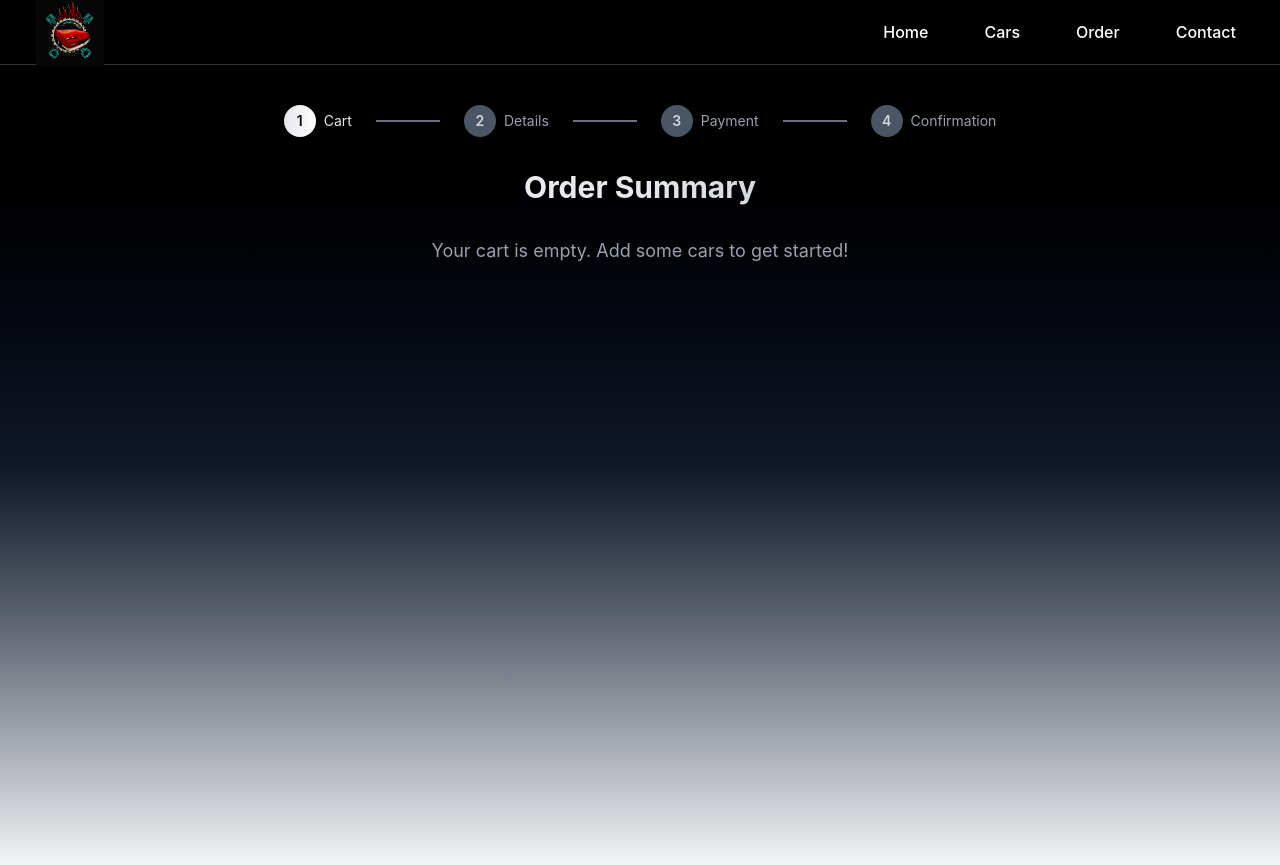
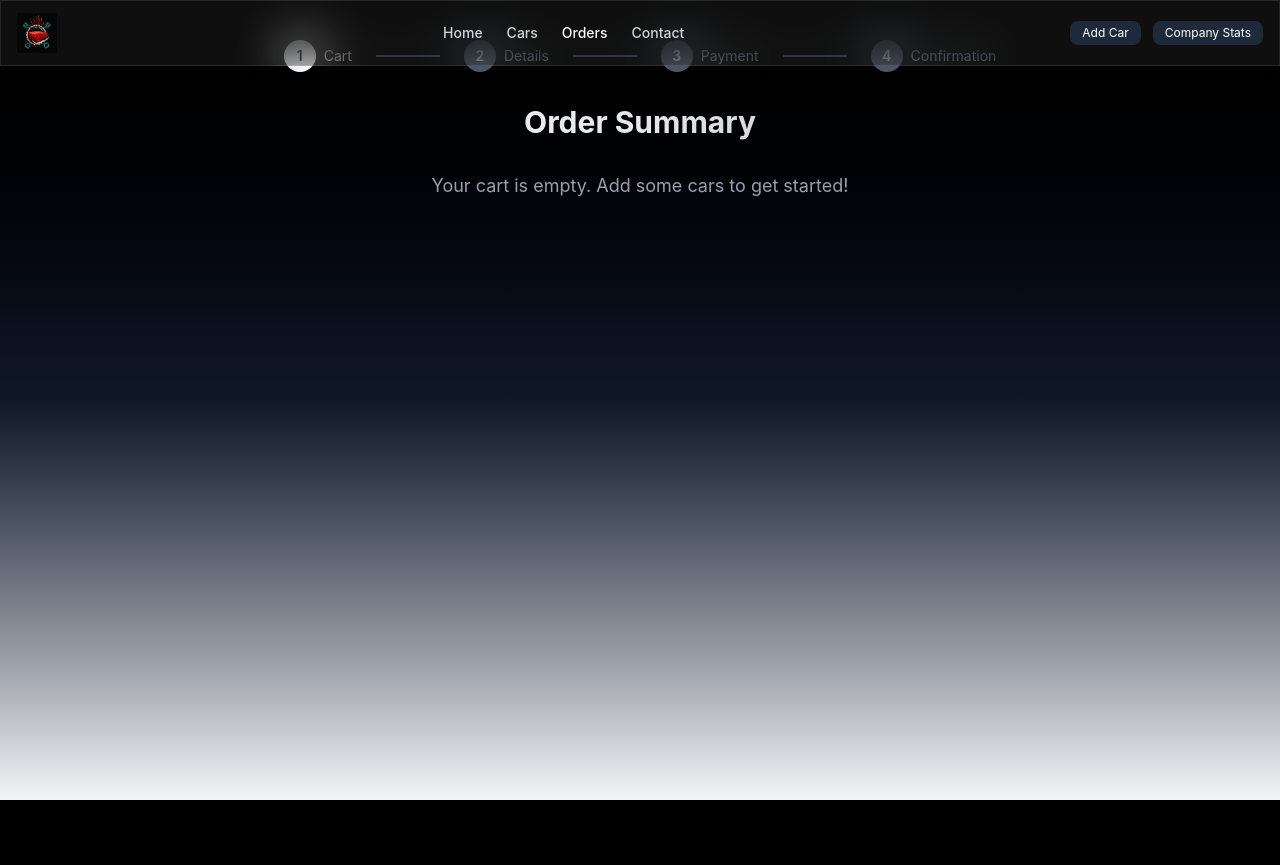
Before and after one commit to johnpaulquisto10/Web_Act1, a React (Vite) app in the folder quisto-frontend/: page /order in a window 1280 px wide. After the commit the page ends 800 px from the top, so only its background shows below. Built offline with nearby package versions, Linux system fonts and the light colour scheme.

Commit message:
Update Navbar,LandingPage and modal/sidebar

```diff
--- a/quisto-frontend/src/components/ui/navbar.jsx
+++ b/quisto-frontend/src/components/ui/navbar.jsx
@@ -1,90 +1,113 @@
-import React from 'react';
-import { Link, useLocation } from 'react-router-dom';
-import logo from '../../image/logo.png';
-import homeIcon from '../../image/home.png'; // Replace with your home icon
-import carsIcon from '../../image/cars.png'; // Replace with your cars icon
-import ordersIcon from '../../image/orders.png'; // Replace with your orders icon
-import contactsIcon from '../../image/contacts.png'; // Replace with your contacts icon
+import React, { useState } from "react";
+import { Link, useLocation } from "react-router-dom";
+import logo from "../../image/logo.png";
+import homeIcon from "../../image/home.png";
+import carsIcon from "../../image/cars.png";
+import ordersIcon from "../../image/orders.png";
+import contactsIcon from "../../image/contacts.png";
+import Modal from "./Modal";
+import Sidebar from "./Sidebar";
 
 export default function Navbar() {
   const location = useLocation();
+  const [isModalOpen, setIsModalOpen] = useState(false);
+  const [isSidebarOpen, setIsSidebarOpen] = useState(false);
 
   return (
-    <nav className="bg-black/10 dark:bg-black/75 bg-glass-gradient border-b border-white/20 sticky top-0 z-50">
-      <div className="max-w-7xl mx-auto px-4 sm:px-6 lg:px-8">
-        <div className="flex justify-between items-center h-12 sm:h-16">
-          <Link to="/" className="flex items-center p-1">
-            <img
-              src={logo}
-              alt="FCars Logo"
-              className="h-20 sm:h-17 w-auto object-contain"
-              loading="lazy"
-            />
+    <>
+      <nav
+        className={`
+          fixed
+          w-full
+          ${window.innerWidth >= 768 ? "top-0" : "bottom-0"}
+          bg-[#1A2E44]  /* ✅ solid background to remove glass effect */
+          border-t md:border-t-0 md:border-b border-gray-700
+          text-white
+          z-40  /* ✅ lower z-index to allow page behind to show */
+        `}
+      >
+        <div className="flex justify-between items-center max-w-7xl mx-auto px-4 h-14 md:h-16">
+          {/* Logo */}
+          <Link to="/" className="flex items-center">
+            <img src={logo} alt="FCars Logo" className="h-10 w-auto" />
           </Link>
-          {/* Mobile Icon Navigation */}
-          <div className="md:hidden flex justify-center items-center space-x-3">
-            <Link to="/" className={`p-1 rounded-apple transition-all duration-200 ${location.pathname === '/' ? 'bg-apple-gray-100' : ''}`}>
+
+          {/* Desktop Links */}
+          <div className="hidden md:flex space-x-6 text-sm font-medium">
+            {["/", "/cars", "/order", "/contacts"].map((path, i) => (
+              <Link
+                key={path}
+                to={path}
+                className={`hover:text-white transition ${
+                  location.pathname === path ? "text-white" : "text-gray-300"
+                }`}
+              >
+                {["Home", "Cars", "Orders", "Contact"][i]}
+              </Link>
+            ))}
+          </div>
+
+          {/* Buttons */}
+          <div className="flex gap-3">
+            <button
+              onClick={() => setIsModalOpen(true)}
+              className="px-3 py-1 bg-gray-800 rounded-lg text-white text-xs hover:bg-gray-700 transition"
+            >
+              Add Car
+            </button>
+            <button
+              onClick={() => setIsSidebarOpen(true)}
+              className="px-3 py-1 bg-gray-800 rounded-lg text-white text-xs hover:bg-gray-700 transition"
+            >
+              Company Stats
+            </button>
+          </div>
+
+          {/* Mobile Icons */}
+          <div className="flex md:hidden items-center space-x-4">
+            <Link to="/">
               <img
                 src={homeIcon}
-                alt="Home Icon"
-                className="h-5 w-5 object-contain"
-                loading="lazy"
+                alt="Home"
+                className={`h-5 w-5 ${
+                  location.pathname === "/" ? "opacity-100" : "opacity-60"
+                }`}
               />
             </Link>
-            <Link to="/cars" className={`p-1 rounded-apple transition-all duration-200 ${location.pathname === '/cars' ? 'bg-apple-gray-100' : ''}`}>
+            <Link to="/cars">
               <img
                 src={carsIcon}
-                alt="Cars Icon"
-                className="h-5 w-5 object-contain"
-                loading="lazy"
+                alt="Cars"
+                className={`h-5 w-5 ${
+                  location.pathname === "/cars" ? "opacity-100" : "opacity-60"
+                }`}
               />
             </Link>
-            <Link to="/order" className={`p-1 rounded-apple transition-all duration-200 ${location.pathname === '/order' ? 'bg-apple-gray-100' : ''}`}>
+            <Link to="/order">
               <img
                 src={ordersIcon}
-                alt="Orders Icon"
-                className="h-5 w-5 object-contain"
-                loading="lazy"
+                alt="Orders"
+                className={`h-5 w-5 ${
+                  location.pathname === "/order" ? "opacity-100" : "opacity-60"
+                }`}
               />
             </Link>
-            <Link to="/contacts" className={`p-1 rounded-apple transition-all duration-200 ${location.pathname === '/contacts' ? 'bg-apple-gray-100' : ''}`}>
+            <Link to="/contacts">
               <img
                 src={contactsIcon}
-                alt="Contacts Icon"
-                className="h-5 w-5 object-contain"
-                loading="lazy"
+                alt="Contacts"
+                className={`h-5 w-5 ${
+                  location.pathname === "/contacts" ? "opacity-100" : "opacity-60"
+                }`}
               />
             </Link>
           </div>
-          {/* Web Text Navigation */}
-          <div className="hidden md:flex space-x-4 sm:space-x-8">
-            <Link
-              to="/"
-              className={`px-2 sm:px-3 py-1 sm:py-2 rounded-apple text-body font-medium transition-all duration-200 text-sm sm:text-base ${location.pathname === '/' ? 'text-apple-blue bg-apple-gray-100' : 'text-apple-gray-700 hover:text-apple-blue'}`}
-            >
-              Home
-            </Link>
-            <Link
-              to="/cars"
-              className={`px-2 sm:px-3 py-1 sm:py-2 rounded-apple text-body font-medium transition-all duration-200 text-sm sm:text-base ${location.pathname === '/cars' ? 'text-apple-blue bg-apple-gray-100' : 'text-apple-gray-700 hover:text-apple-blue'}`}
-            >
-              Cars
-            </Link>
-            <Link
-              to="/order"
-              className={`px-2 sm:px-3 py-1 sm:py-2 rounded-apple text-body font-medium transition-all duration-200 text-sm sm:text-base ${location.pathname === '/order' ? 'text-apple-blue bg-apple-gray-100' : 'text-apple-gray-700 hover:text-apple-blue'}`}
-            >
-              Order
-            </Link>
-            <Link
-              to="/contacts"
-              className={`px-2 sm:px-3 py-1 sm:py-2 rounded-apple text-body font-medium transition-all duration-200 text-sm sm:text-base ${location.pathname === '/contacts' ? 'text-apple-blue bg-apple-gray-100' : 'text-apple-gray-700 hover:text-apple-blue'}`}
-            >
-              Contact
-            </Link>
-          </div>
         </div>
-      </div>
-    </nav>
+      </nav>
+
+      {/* Independent Modal & Sidebar */}
+      <Modal open={isModalOpen} onClose={() => setIsModalOpen(false)} />
+      <Sidebar open={isSidebarOpen} onClose={() => setIsSidebarOpen(false)} />
+    </>
   );
 }
--- a/quisto-frontend/src/pages/user/contacts.jsx
+++ b/quisto-frontend/src/pages/user/contacts.jsx
@@ -26,7 +26,7 @@ const Contacts = () => {
   };
 
   return (
-    <div className="min-h-screen bg-black text-silver relative">
+    <div className="min-h-screen bg-gradient-to-b from-black via-gray-800 to-white text-silver relative">
       <Navbar />
 
       {/* Header */}
@@ -68,7 +68,7 @@ const Contacts = () => {
         ].map((item, index) => (
           <div
             key={index}
-            className="bg-gradient-to-b from-gray-900 to-black border border-silver/30 rounded-2xl p-6 text-center hover:scale-105 transition-all duration-300 shadow-[0_0_15px_rgba(192,192,192,0.2)]"
+            className="bg-gradient-to-b from-gray-200 via-gray-400 to-gray-900 border border-silver/30 rounded-2xl p-6 text-center hover:scale-105 transition-all duration-300 shadow-[0_0_15px_rgba(192,192,192,0.2)]"
           >
             <img src={item.icon} alt={item.title} className="w-10 h-10 mx-auto mb-3" />
             <h3 className="text-lg font-semibold text-white mb-2">{item.title}</h3>
@@ -89,9 +89,7 @@ const Contacts = () => {
       </section>
 
       {/* Contact Form */}
-      <section className="py-16 px-6 md:px-20">
-
-      </section>
+      <section className="py-16 px-6 md:px-20"></section>
 
       {/* Footer */}
       <footer className="py-10 text-center border-t border-silver/20 mt-8">
```
Also changed, not shown: quisto-frontend/src/App.css (+18 -0 lines), quisto-frontend/src/pages/user/LandingPage.jsx (+31 -24 lines).
